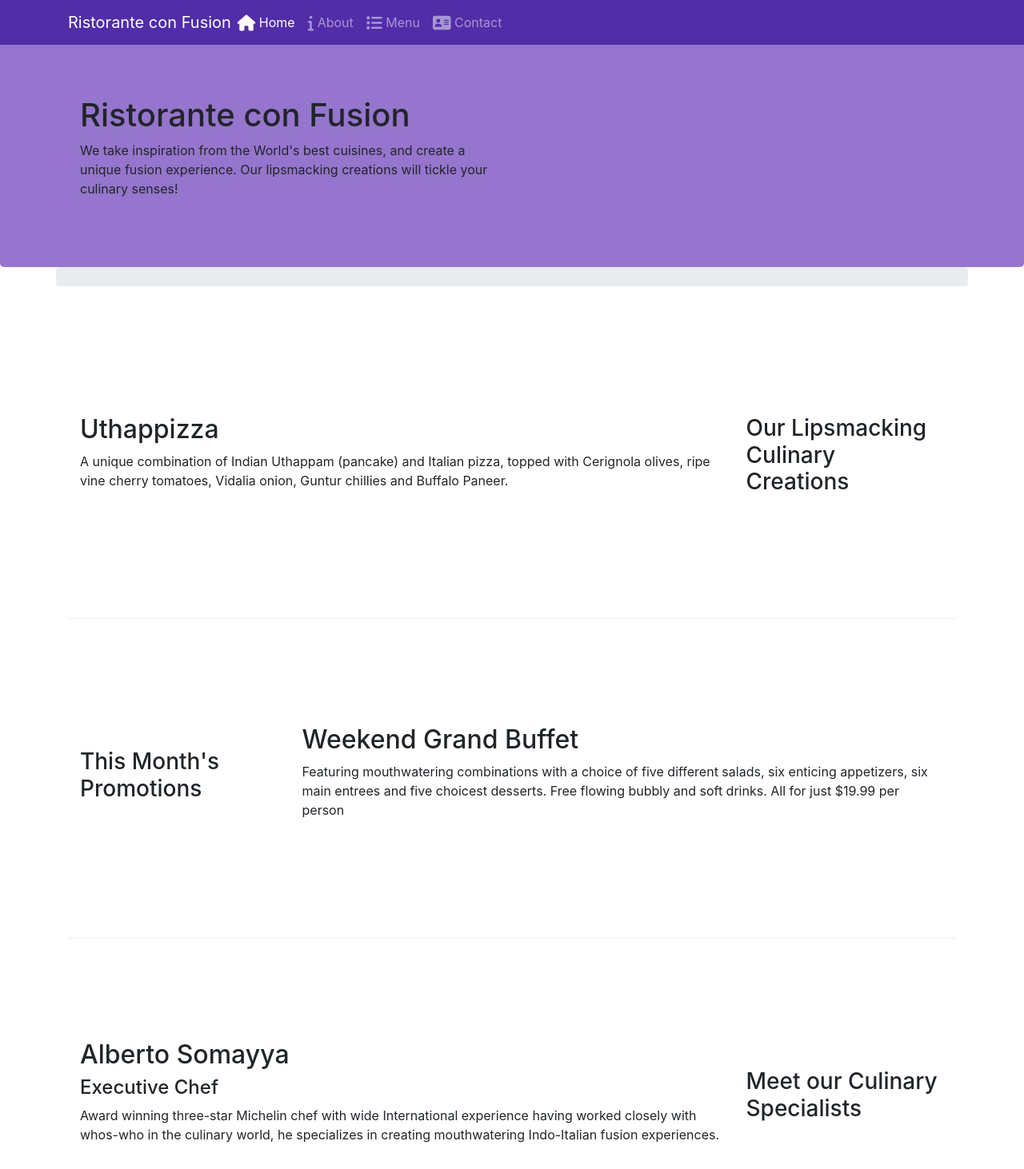
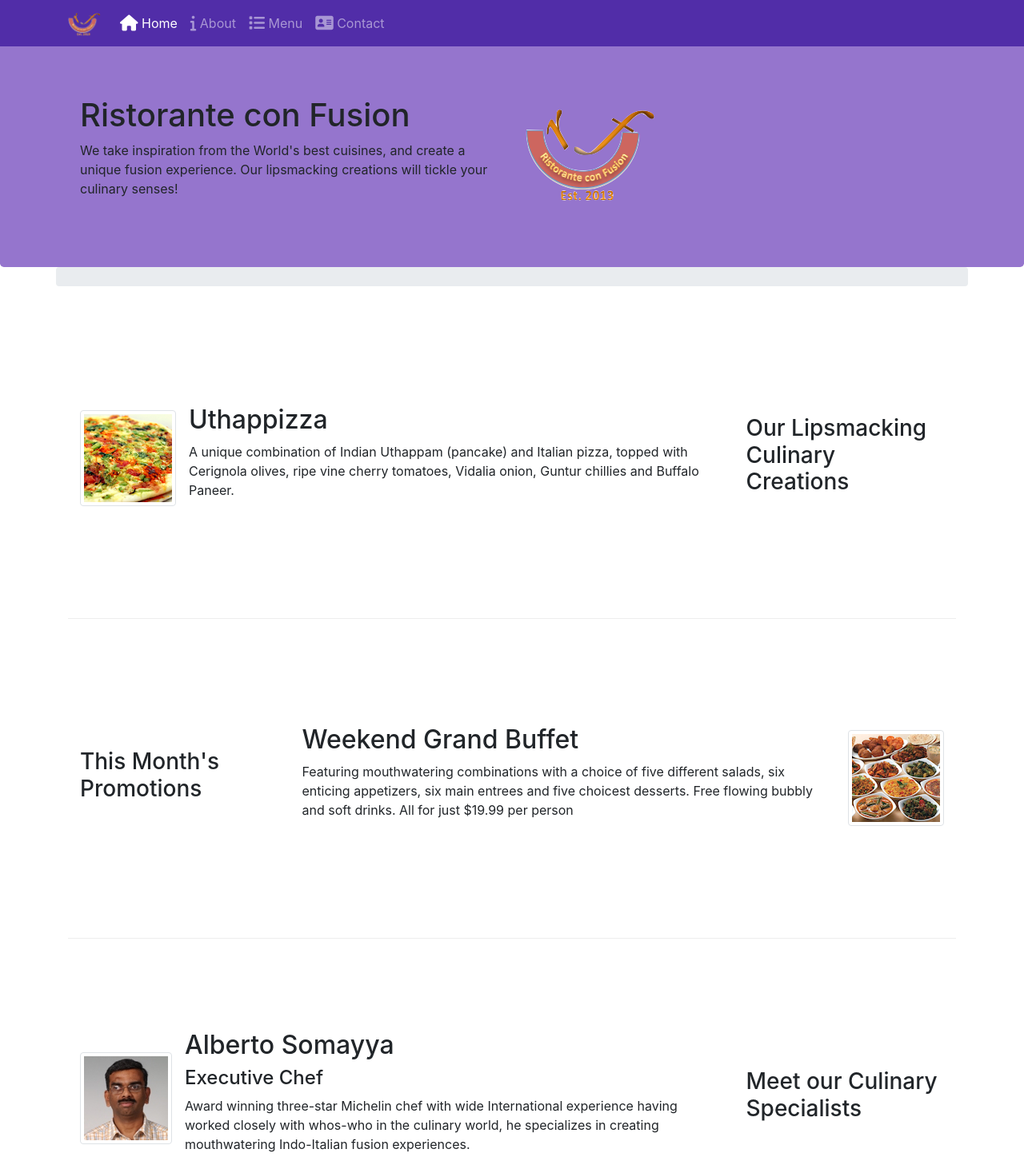
Before and after one commit to claudette401/bootstrap4, a plain HTML site: page index.html in a window 1280 px wide. Shown: the top 1462 px of the page at 80% size. Drawn offline with nearby package versions, Linux system fonts and the light colour scheme.

Commit message:
added bootstrap img and media classes

```diff
--- a/index.html
+++ b/index.html
@@ -28,7 +28,7 @@
             <button class="navbar-toggler" type="button" data-toggle="collapse" data-target="#Navbar">
                 <span class="navbar-toggler-icon"></span>
             </button>
-            <a class="navbar-brand mr-auto" href="index.html">Ristorante con Fusion</a>
+            <a class="navbar-brand" href="#"><img src="img/logo.png" height="30" width="41"></a>
                 <div class="collapse navbar-collapse" id="Navbar">
                     <ul class="navbar-nav mr-auto">
                         <li class="nav-item active"> <a class="nav-link"  href="index.html"><span class="fa fa-home fa-lg"></span> Home</a></li>
@@ -47,7 +47,8 @@
                     <h1>Ristorante con Fusion</h1>
                     <p>We take inspiration from the World's best cuisines, and create a unique fusion experience. Our lipsmacking creations will tickle your culinary senses!</p>
                 </div>
-                <div class="col-12 col-sm">
+                <div class="col-12 col-sm align-self-center">
+                    <img src="img/logo.png" class="img-fluid">
                 </div>
             </div>
         </div>
@@ -67,8 +68,13 @@
                 <h3>Our Lipsmacking Culinary Creations</h3>
             </div>
             <div class="col col-sm order-sm-first col-md">
-                <h2>Uthappizza</h2>
-                <p class="d-none d-sm-block">A unique combination of Indian Uthappam (pancake) and Italian pizza, topped with Cerignola olives, ripe vine cherry tomatoes, Vidalia onion, Guntur chillies and Buffalo Paneer.</p>
+                <div class="media">
+                    <img class="d-flex mr-3 img-thumbnail align-self-center" src="img/uthappizza.png" alt="uthappizza">
+                <div class="media-body">
+                    <h2 class="mt-0">Uthappizza</h2>
+                    <p class="d-none d-sm-block">A unique combination of Indian Uthappam (pancake) and Italian pizza, topped with Cerignola olives, ripe vine cherry tomatoes, Vidalia onion, Guntur chillies and Buffalo Paneer.</p>
+                </div>
+            </div>
             </div>
         </div>
 
@@ -78,8 +84,16 @@
                 <h3>This Month's Promotions</h3>
             </div>
             <div class="col col-sm col-md">
-                <h2>Weekend Grand Buffet</h2>
-                <p class="d-none d-sm-block">Featuring mouthwatering combinations with a choice of five different salads, six enticing appetizers, six main entrees and five choicest desserts. Free flowing bubbly and soft drinks. All for just $19.99 per person </p>
+                <div class="media">
+
+                <div class="media-body">
+                    <h2 class="mt-0">Weekend Grand Buffet</h2>
+                    <p class="d-none d-sm-block">Featuring mouthwatering combinations with a choice of five different salads, six enticing appetizers, six main entrees and five choicest desserts. Free flowing bubbly and soft drinks. All for just $19.99 per person </p>
+                </div>
+
+                <img class="d-flex ml-3 img-thumbnail align-self-center" src="img/buffet.png" alt="buffet">
+
+                </div>
             </div>
         </div>
 
@@ -88,9 +102,14 @@
                 <h3>Meet our Culinary Specialists</h3>
             </div>
             <div class="col col-sm order-sm-first col-md">
-                <h2>Alberto Somayya</h2>
-                <h4>Executive Chef</h4>
-                <p class="d-none d-sm-block">Award winning three-star Michelin chef with wide International experience having worked closely with whos-who in the culinary world, he specializes in creating mouthwatering Indo-Italian fusion experiences. </p>
+                <div class="media">
+                    <img class="d-flex mr-3 img-thumbnail align-self-center" src="img/alberto.png" alt="alberto">
+                <div class="media-body">
+                    <h2>Alberto Somayya</h2>
+                    <h4>Executive Chef</h4>
+                    <p class="d-none d-sm-block">Award winning three-star Michelin chef with wide International experience having worked closely with whos-who in the culinary world, he specializes in creating mouthwatering Indo-Italian fusion experiences. </p>
+                </div>
+                </div>
             </div>
         </div>
 
```
Also changed, not shown: aboutus.html (+3 -2 lines), contactus.html (+3 -2 lines), img/alberto.png (added), img/buffet.png (added), img/logo.png (added), img/uthappizza.png (added).
